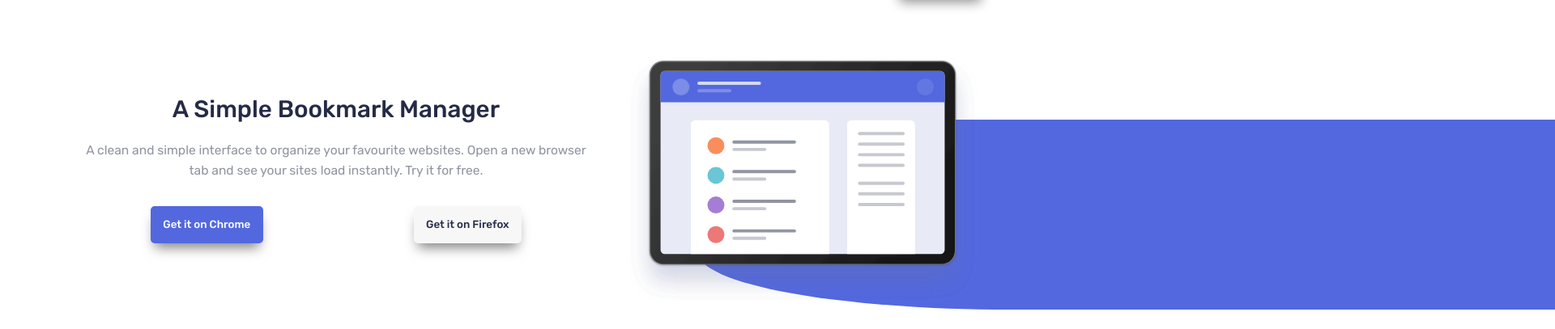
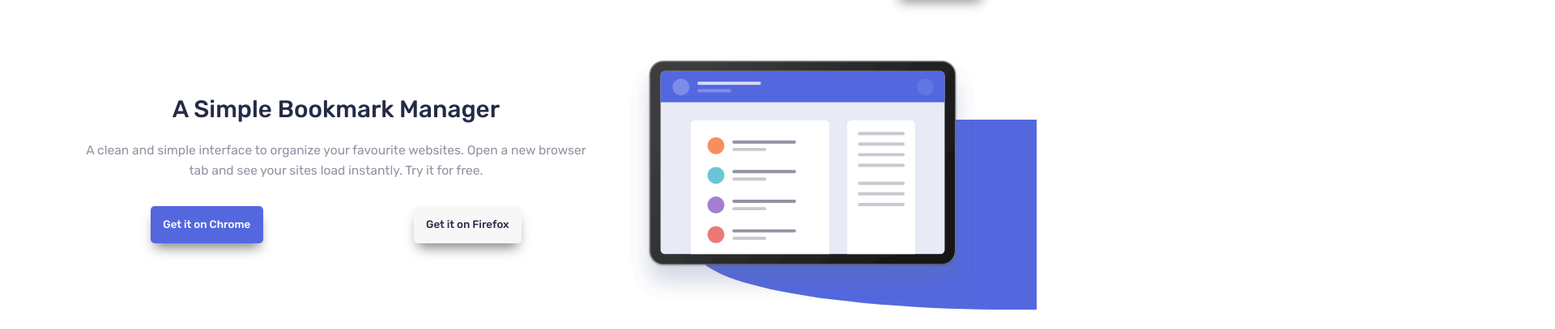
Before and after one commit to Andrparsons/bookmark-landing-page, a plain HTML site: page index.html in a window 1280 px wide. Shown: the part 86-493 px from the top of the page at 81% size, 1920 px wide, since content can reach past the window. Drawn offline with Linux system fonts and the light colour scheme.

Commit message:
fixed  horizontal overflow on mobile devices

```diff
--- a/css/style.css
+++ b/css/style.css
@@ -7,6 +7,10 @@
 
 * {
   box-sizing: border-box;
+}
+
+html {
+  overflow-x: hidden;
 }
 
 body {
```
